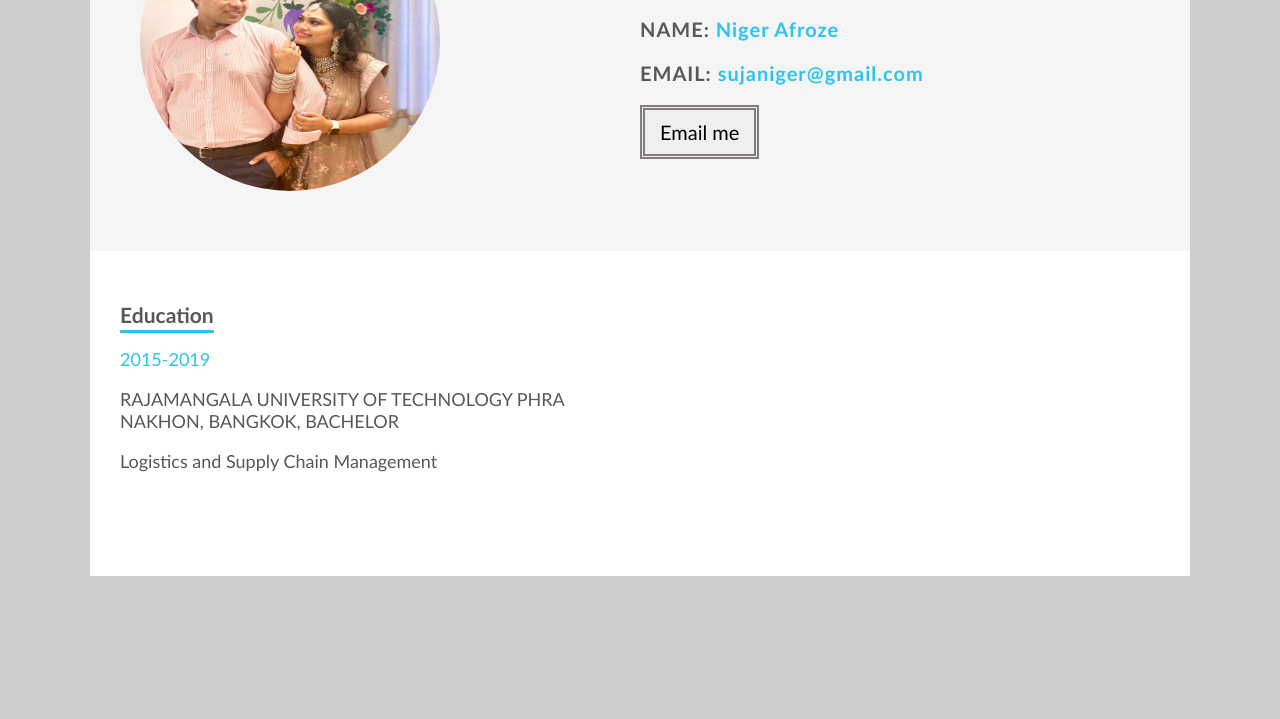
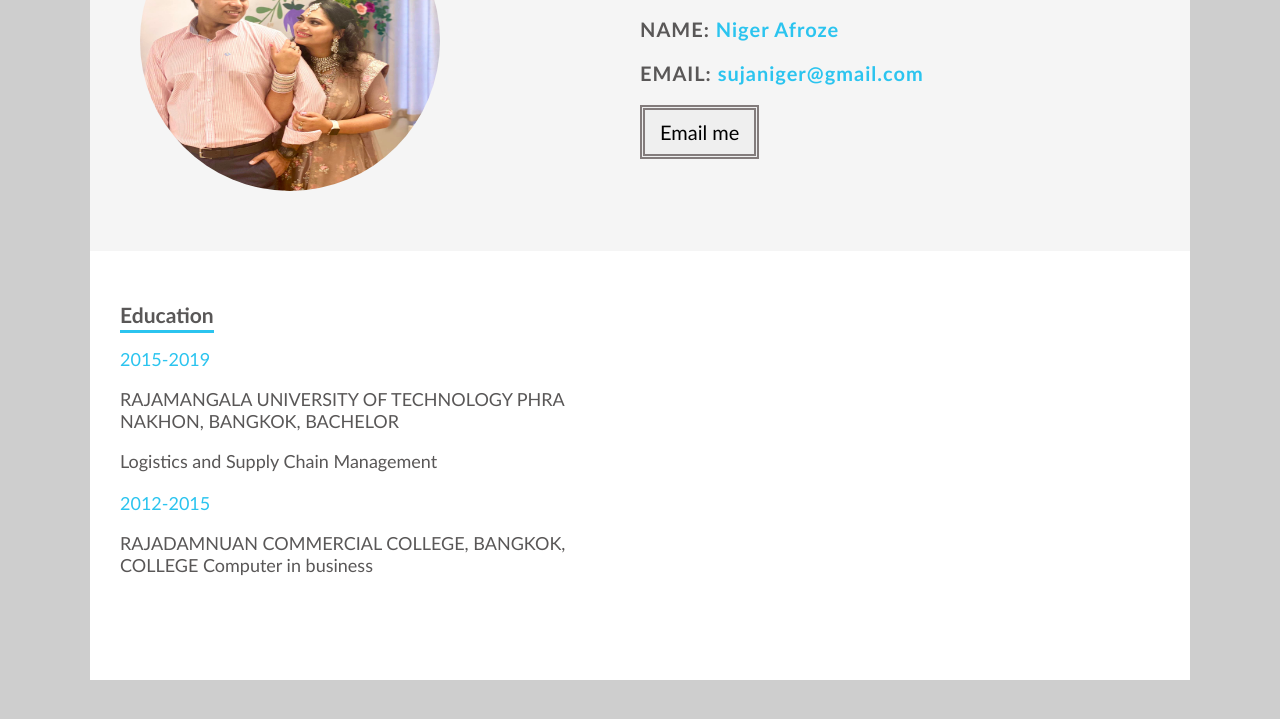
Before and after one commit to abedsujan/niger-personal-website, a plain HTML site: page index.html in a window 1280 px wide. Shown: the part 249-968 px from the top of the page. Before the commit the page ends 925 px from the top, so only its background shows below. Drawn offline with Linux system fonts and the light colour scheme.

Commit message:
added one more education section

```diff
--- a/index.html
+++ b/index.html
@@ -46,6 +46,14 @@
                 </p>
                 <p>Logistics and Supply Chain Management</p>
               </div>
+
+              <div class="abc">
+                <p class="color-blue">2012-2015</p>
+                <p>
+                  RAJADAMNUAN COMMERCIAL COLLEGE, BANGKOK, COLLEGE Computer in
+                  business
+                </p>
+              </div>
             </div>
           </div>
         </div>
```
